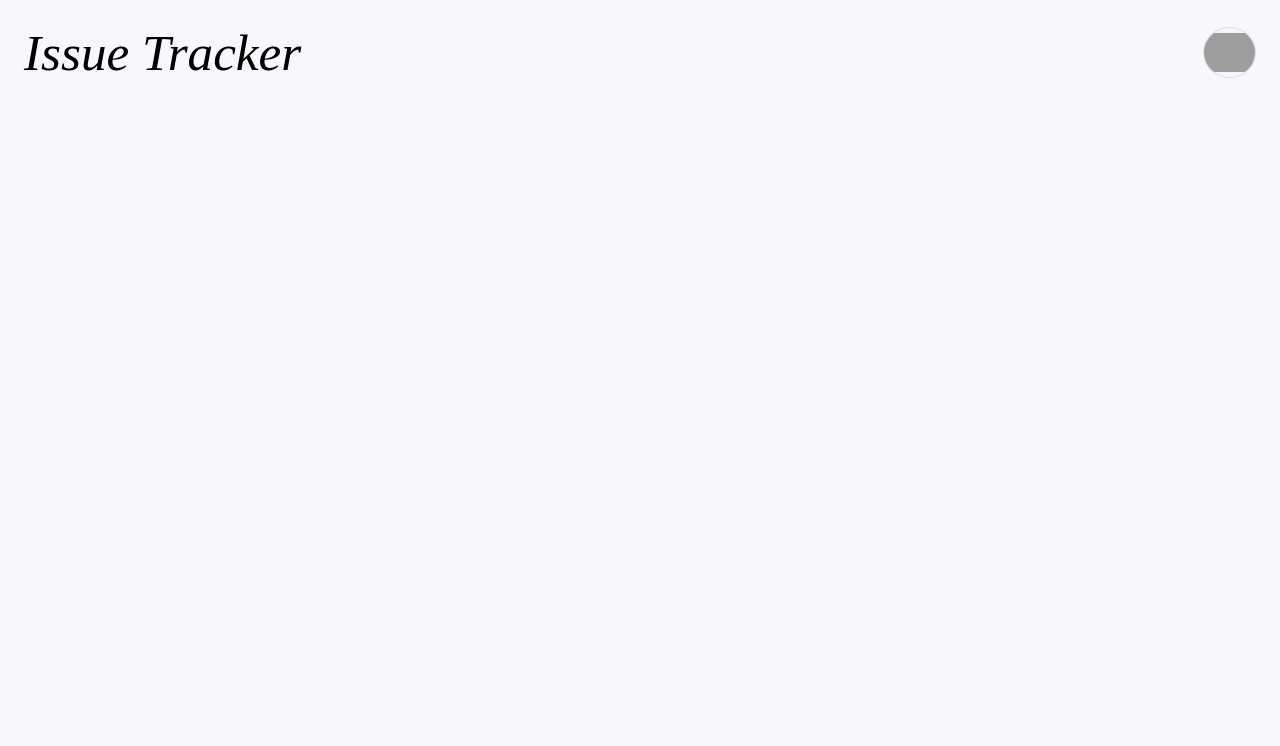
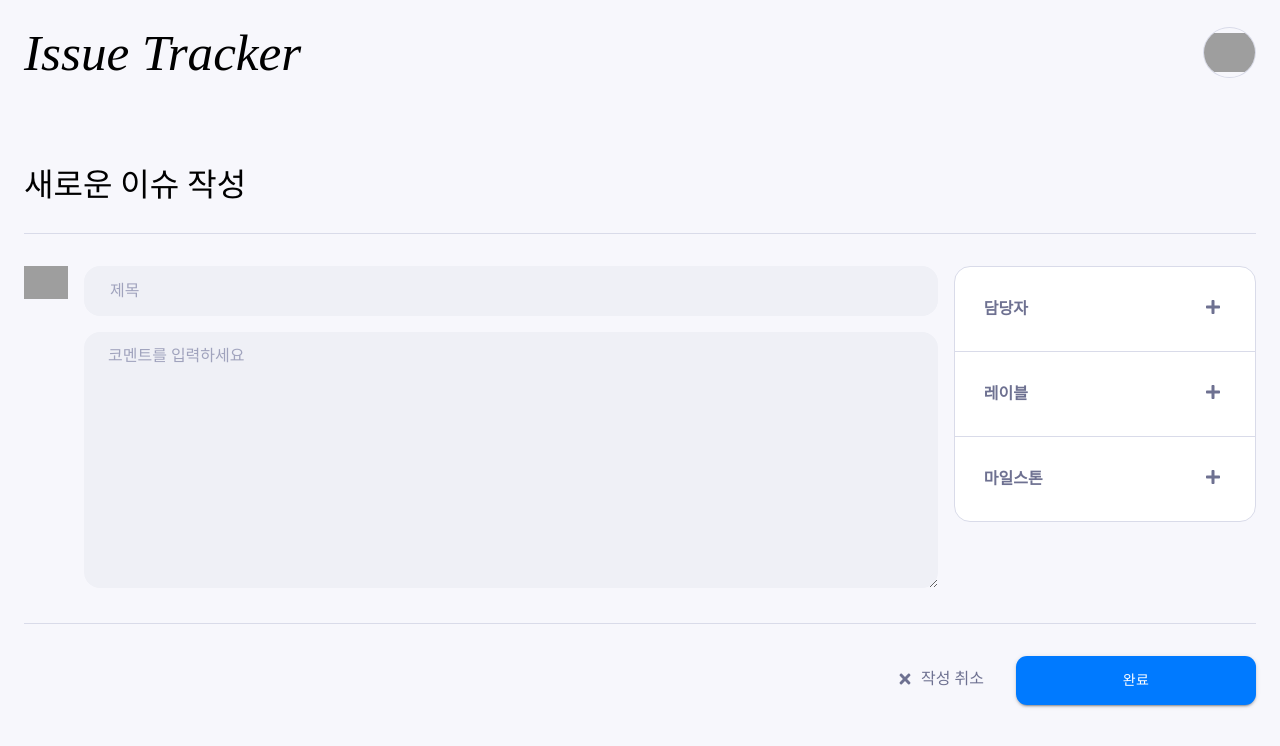
Before and after one commit to codesquad-members-2021/issue-tracker, a React (Create React App) app in the folder FE/: page /issues/write in a window 1280 px wide. Shown: the top 746 px of the page. Built offline with nearby package versions, Linux system fonts and the light colour scheme; grey boxes are pictures that could not be loaded.

Commit message:
[#35] feat: :sparkles: 이슈 작성 컴포넌트 작업 - 1

```diff
--- a/FE/src/App.tsx
+++ b/FE/src/App.tsx
@@ -6,7 +6,7 @@ import GlobalStyle from './util/styles/GlobalStyle';
 import theme from './util/styles/theme';
 
 import Header from './components/Header';
-import { RegisterPage, LoginPage, IssuePage } from './pages';
+import { RegisterPage, LoginPage, IssuePage, IssueWritePage } from './pages';
 
 const App = () => {
   return (
@@ -20,7 +20,11 @@ const App = () => {
             <Route path={'/register'} exact component={RegisterPage} />
             <>
               <Header />
-              <Route path={'/issues'} exact component={IssuePage} />
+              <Switch>
+                <Route path={'/issues'} exact component={IssuePage} />
+                <Route path={'/issues/write'} exact component={IssueWritePage} />
+                <Route path={'/labels'} exact component={RegisterPage} />
+              </Switch>
             </>
           </Switch>
         </Router>
--- a/FE/src/components/IssueList/NavFilter/TabBar/AddButton.tsx
+++ b/FE/src/components/IssueList/NavFilter/TabBar/AddButton.tsx
@@ -1,14 +1,24 @@
 import styled from 'styled-components';
 import PrimaryButton from '../../../Common/PrimaryButton';
 import AddIcon from '@material-ui/icons/Add';
+import { Link } from 'react-router-dom';
 
 const AddButton = ({ ...props }) => (
   <AddButtonLayout btnStyle="small" { ...props }>
-    <AddIcon />
-    이슈 작성
+    <Link to="/issues/write">
+      <AddIcon />
+      이슈 작성
+    </Link>
   </AddButtonLayout>
 );
 export default AddButton;
 
 // --- Styled Components ---
-const AddButtonLayout = styled(PrimaryButton)`height: 100%;`;
+const AddButtonLayout = styled(PrimaryButton)`
+  height: 100%;
+  a {
+    display: flex;
+    color: #fff;
+    text-decoration: none;
+  }
+`;
--- /dev/null
+++ b/FE/src/pages/IssueWritePage.tsx
@@ -0,0 +1,168 @@
+import styled from 'styled-components';
+import { FaPlus, FaTimes } from 'react-icons/fa';
+import PrimaryButton from '../components/Common/PrimaryButton';
+import { Link } from 'react-router-dom';
+
+const IssueWritePage = () => {
+  return (
+    <>
+      <StyleIssueWriteHeader>
+        <h2>새로운 이슈 작성</h2>
+      </StyleIssueWriteHeader>
+      <StyleIssueWriteBody>
+        <StyleAvatar src="https://user-images.githubusercontent.com/45394360/121624276-322e1a80-caac-11eb-910f-a59d81908db8.png">
+        </StyleAvatar>
+        <StyleIssueWrite>
+          <input type="text" placeholder="제목"/>
+          <div>
+            <textarea/>
+            <span>코멘트를 입력하세요</span>
+          </div>
+        </StyleIssueWrite>
+        <StyleIssueWriteSide>
+          <li>
+            <p>담당자</p>
+            <button><FaPlus/></button>
+          </li>
+          <li>
+            <p>레이블</p>
+            <button><FaPlus/></button>
+          </li>
+          <li>
+            <p>마일스톤</p>
+            <button><FaPlus/></button>
+          </li>
+        </StyleIssueWriteSide>
+      </StyleIssueWriteBody>
+      <StyleIssueWriteFooter>
+        <Link to="/issues">
+          <span><FaTimes /></span>
+          <span>작성 취소</span>
+        </Link>
+        <StyleWriteButton>완료</StyleWriteButton>
+      </StyleIssueWriteFooter>
+    </>
+  );
+}
+
+const StyleIssueWriteHeader = styled.div`
+  margin-top: 4rem;
+  margin-bottom: 2rem;
+  border-bottom: 1px solid ${({ theme }) => theme.colors.grayScale.line};
+  h2 {
+    font-size: 2rem;
+    font-weight: 400;
+    margin-bottom: 2rem;
+  }
+`;
+
+const StyleIssueWriteBody = styled.div`
+  display: grid;
+  grid-template-columns: 2.75rem 4.4fr 1.5fr;
+  border-bottom: 1px solid ${({ theme }) => theme.colors.grayScale.line};
+`;
+
+const StyleIssueWriteFooter = styled.div`
+  margin-top: 2rem;
+  text-align: right;
+  a {
+    color: ${({ theme }) => theme.colors.grayScale.label};
+    padding: 0.5rem 1rem;
+    margin-right: 1rem;
+    cursor: pointer;
+    text-decoration: none;
+    span:first-child {
+      vertical-align: middle;
+      margin-right: 0.5rem;
+    }
+  }
+`;
+
+const StyleAvatar = styled.img`
+  width: 100%;
+`;
+
+const StyleIssueWrite = styled.div`
+  padding: 0 1rem;
+  div {
+    position: relative;
+  }
+  input {
+    background-color: #EFF0F6;
+    font-size: 1rem;
+    color: #333;
+    padding: 0.875rem 1.5rem;
+    border-radius: 1rem;
+    width: 100%;
+    margin-bottom: 1rem;
+    border-color: transparent;
+    font-weight: 400;
+    &::placeholder {
+      color: #A0A3BD;
+    }
+  }
+  textarea {
+    padding: 0.875rem 1.5rem;
+    padding-top: 2.5rem;
+    background-color: #EFF0F6;
+    margin-bottom: 2rem;
+    font-size: 1rem;
+    border-radius: 1rem;
+    min-height: 16rem;
+    width: 100%;
+    resize: vertical;
+    border: none;
+    position: relative;
+    &:focus {
+      background-color: #fff;
+      box-shadow: 0px 0px 1px #000;
+    }
+  }
+  span {
+    position: absolute;
+    font-size: 1rem;
+    color: #A0A3BD;
+    top: 1rem;
+    left: 1.5rem;
+    transition: transform 0.2s linear, left 0.2s linear;
+  }
+  textarea:focus + span {
+    transform: scale(0.75);
+    left: 0.5rem;
+  }
+`;
+
+const StyleIssueWriteSide = styled.ul`
+  color: ${({ theme }) => theme.colors.grayScale.label};
+  border: 1px solid ${({ theme }) => theme.colors.grayScale.line};
+  border-radius: 1rem;
+  background-color: #fff;
+  height: fit-content;
+  li {
+    color: ${({ theme }) => theme.colors.grayScale.label};
+    padding: 1.8rem;
+    display: grid;
+    grid-template-columns: auto 1.8rem;
+    align-items: center;
+    font-weight: 700;
+  }
+  li:not(:last-child) {
+    border-bottom: 1px solid ${({ theme }) => theme.colors.grayScale.line};
+  }
+  button {
+    background-color: #fff;
+    border: 0;
+    font-size: 1rem;
+    color: ${({ theme }) => theme.colors.grayScale.label};
+    padding: 0.2rem 0.5rem;
+    cursor: pointer;
+  }
+`;
+
+const StyleWriteButton = styled(PrimaryButton)`
+  padding: 0.75rem 0rem;
+  width: 15rem;
+  display: inline-block;
+`;
+
+export default IssueWritePage;
--- /dev/null
+++ b/FE/src/pages/LabelListPage.tsx
@@ -0,0 +1,11 @@
+import styled from 'styled-components';
+
+const LabelListPage = () => {
+  return (
+    <div>
+
+    </div>
+  )
+}
+
+export default LabelListPage;
--- a/FE/src/pages/index.tsx
+++ b/FE/src/pages/index.tsx
@@ -1,5 +1,7 @@
 import LoginPage from './LoginPage';
 import RegisterPage from './RegisterPage';
 import IssuePage from './IssuePage';
+import IssueWritePage from './IssueWritePage';
+import LabelListPage from './LabelListPage';
 
-export { LoginPage, RegisterPage, IssuePage };
+export { LoginPage, RegisterPage, IssuePage, IssueWritePage, LabelListPage };
```
